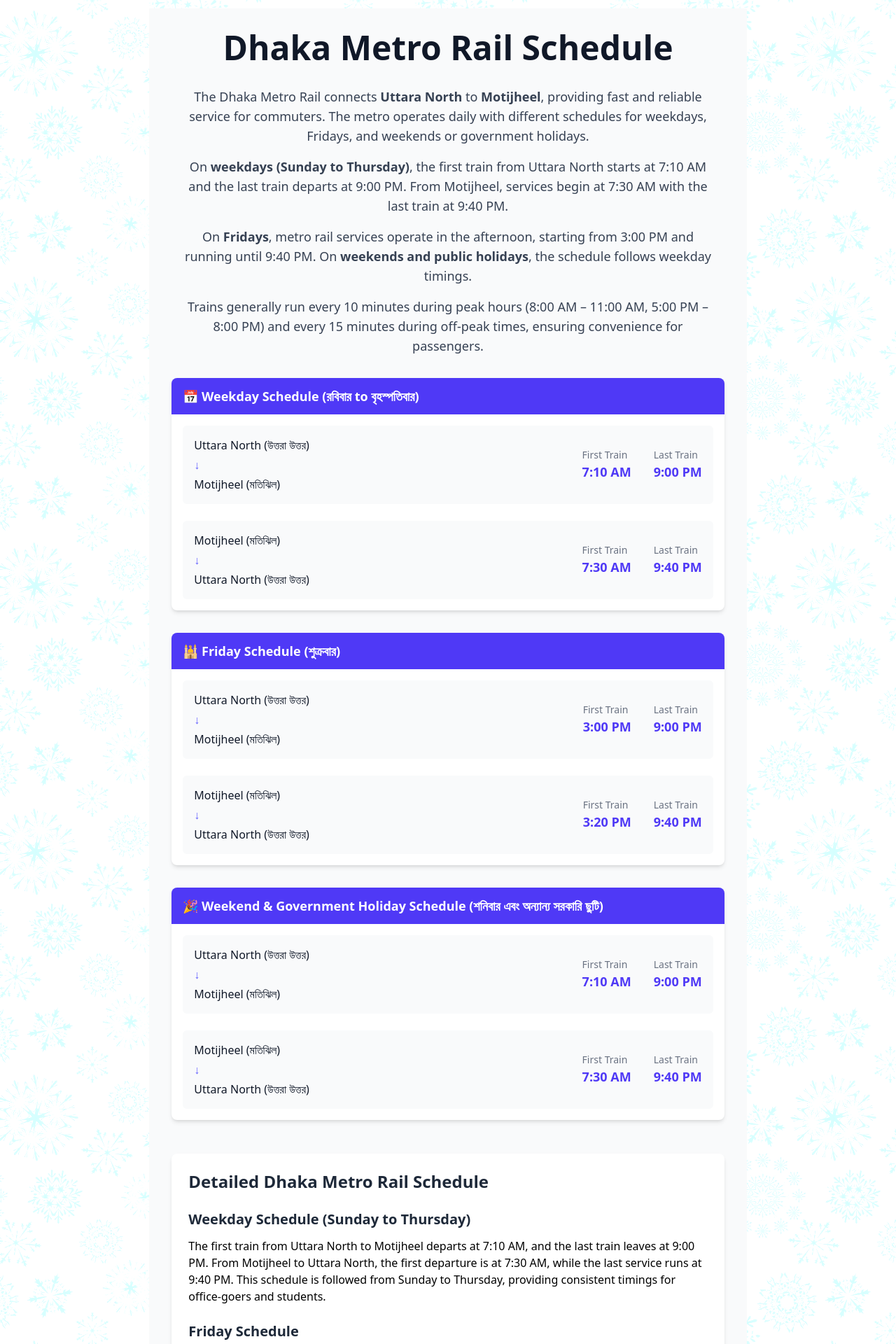
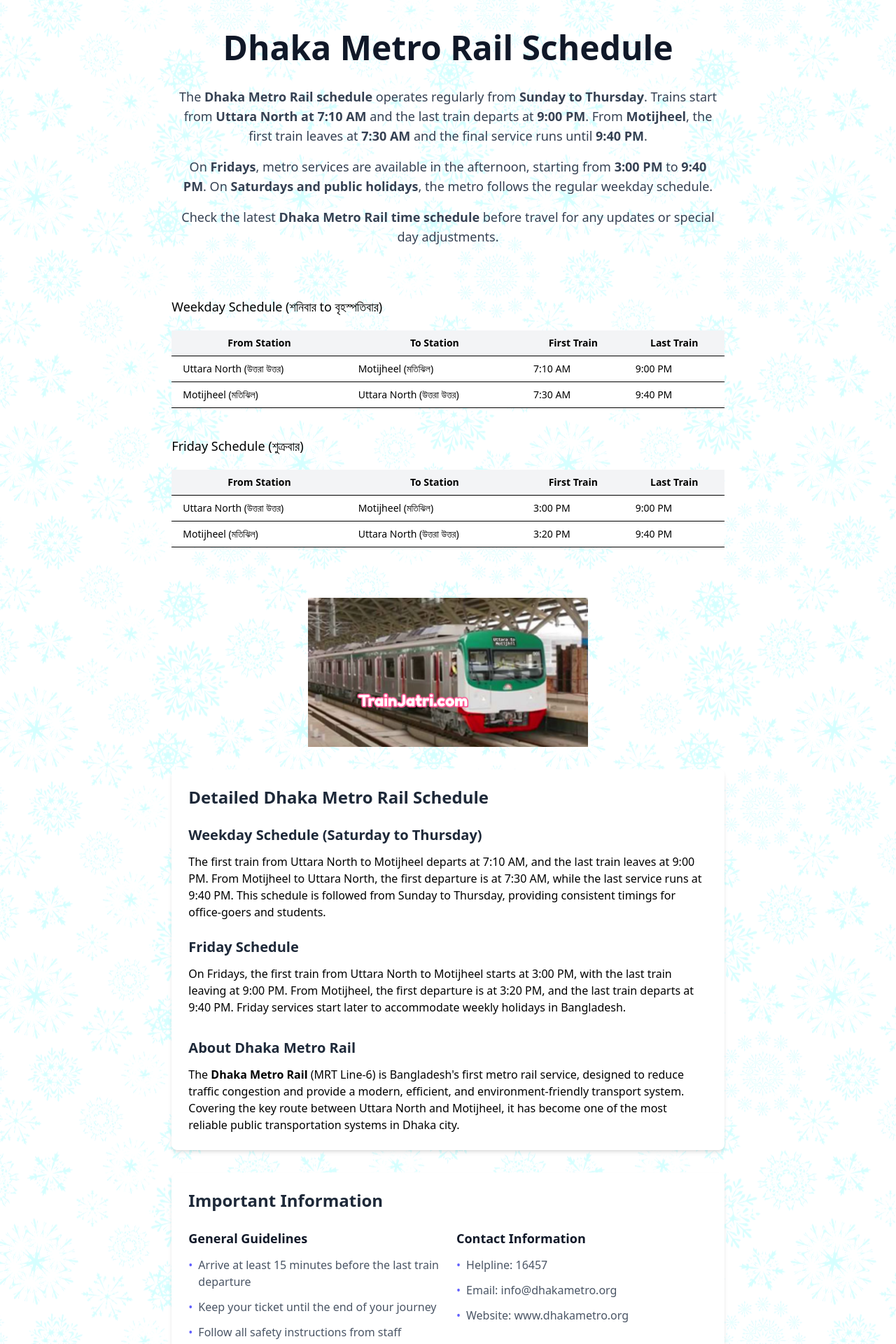
Before and after one commit to mdistiakahmed/train-jatri, a Next.js app: page /metro-rail in a window 1280 px wide. Shown: the part 100-2020 px from the top of the page at 70% size. Built offline with nearby package versions, Linux system fonts and the light colour scheme.

Commit message:
Update metro page

```diff
--- a/app/metro-rail/page.tsx
+++ b/app/metro-rail/page.tsx
@@ -1,5 +1,6 @@
 import React from 'react';
 import type { Metadata } from 'next';
+import Image from 'next/image';
 
 // Define metadata for the page
 export const metadata: Metadata = {
@@ -16,31 +17,47 @@ export const metadata: Metadata = {
   },
 };
 
-const ScheduleCard = ({ title, schedule }: { title: string; schedule: { from: string; to: string; first: string; last: string }[] }) => (
-  <div className="bg-white rounded-lg shadow-md overflow-hidden mb-8">
-    <h3 className="bg-indigo-600 text-white text-lg font-semibold px-4 py-3">{title}</h3>
-    <div className="p-4">
-      {schedule.map((item, index) => (
-        <div key={index} className="mb-6 last:mb-0">
-          <div className="flex flex-col md:flex-row md:items-center justify-between bg-gray-50 p-4 rounded-md">
-            <div className="text-center md:text-left mb-3 md:mb-0">
-              <div className="font-medium text-gray-900">{item.from}</div>
-              <div className="text-indigo-500 my-1">↓</div>
-              <div className="font-medium text-gray-900">{item.to}</div>
-            </div>
-            <div className="flex flex-col sm:flex-row sm:space-x-8 text-center sm:text-left mt-3 md:mt-0">
-              <div className="mb-2 sm:mb-0">
-                <div className="text-sm text-gray-500">First Train</div>
-                <div className="text-lg font-semibold text-indigo-600">{item.first}</div>
-              </div>
-              <div>
-                <div className="text-sm text-gray-500">Last Train</div>
-                <div className="text-lg font-semibold text-indigo-600">{item.last}</div>
-              </div>
-            </div>
-          </div>
-        </div>
-      ))}
+const ScheduleTable = ({ title, schedule }: { title: string; schedule: { from: string; to: string; first: string; last: string }[] }) => (
+  <div className="my-10">
+    <h3 className="text-lg my-5">{title}</h3>
+    <div className="w-full overflow-x-auto max-w-full">
+      <table className="min-w-max w-full bg-white rounded-lg shadow-md">
+        <thead>
+          <tr className="bg-gray-100">
+            <th className="py-2 px-4 border-b text-xs sm:text-sm whitespace-nowrap">
+              From Station
+            </th>
+            <th className="py-2 px-4 border-b text-xs sm:text-sm whitespace-nowrap">
+              To Station
+            </th>
+            <th className="py-2 px-4 border-b text-xs sm:text-sm whitespace-nowrap">
+              First Train
+            </th>
+            <th className="py-2 px-4 border-b text-xs sm:text-sm whitespace-nowrap">
+              Last Train
+            </th>
+          </tr>
+        </thead>
+        <tbody>
+          {schedule.map((item, index) => (
+            <tr key={index} className="border-b">
+              <td className="py-2 px-4 text-xs sm:text-sm whitespace-nowrap">
+                {item.from}
+              </td>
+              <td className="py-2 px-4 text-xs sm:text-sm whitespace-nowrap">
+                {item.to}
+              </td>
+              <td className="py-2 px-4 text-xs sm:text-sm whitespace-nowrap">
+                {item.first}
+              </td>
+              <td className="py-2 px-4 text-xs sm:text-sm whitespace-nowrap">
+                {item.last}
+              </td>
+
+            </tr>
+          ))}
+        </tbody>
+      </table>
     </div>
   </div>
 );
@@ -48,7 +65,7 @@ const ScheduleCard = ({ title, schedule }: { title: string; schedule: { from: st
 const schedules = [
   {
     id: 'weekday',
-    title: '📅 Weekday Schedule (রবিবার to বৃহস্পতিবার)',
+    title: 'Weekday Schedule (শনিবার to বৃহস্পতিবার)',
     items: [
       {
         from: 'Uttara North (উত্তরা উত্তর)',
@@ -66,7 +83,7 @@ const schedules = [
   },
   {
     id: 'friday',
-    title: '🕌 Friday Schedule (শুক্রবার)',
+    title: 'Friday Schedule (শুক্রবার)',
     items: [
       {
         from: 'Uttara North (উত্তরা উত্তর)',
@@ -81,31 +98,13 @@ const schedules = [
         last: '9:40 PM'
       }
     ]
-  },
-  {
-    id: 'weekend',
-    title: '🎉 Weekend & Government Holiday Schedule (শনিবার এবং অন্যান্য সরকারি ছুটি)',
-    items: [
-      {
-        from: 'Uttara North (উত্তরা উত্তর)',
-        to: 'Motijheel (মতিঝিল)',
-        first: '7:10 AM',
-        last: '9:00 PM'
-      },
-      {
-        from: 'Motijheel (মতিঝিল)',
-        to: 'Uttara North (উত্তরা উত্তর)',
-        first: '7:30 AM',
-        last: '9:40 PM'
-      }
-    ]
   }
 ];
 
 // Text summary of all schedules for SEO
 const textSchedule = {
   weekday: {
-    title: 'Weekday Schedule (Sunday to Thursday)',
+    title: 'Weekday Schedule (Saturday to Thursday)',
     northToMotijheel: 'The first train from Uttara North to Motijheel departs at 7:10 AM, and the last train leaves at 9:00 PM.',
     motijheelToNorth: 'From Motijheel to Uttara North, the first departure is at 7:30 AM, while the last service runs at 9:40 PM.'
   },
@@ -113,17 +112,12 @@ const textSchedule = {
     title: 'Friday Schedule',
     northToMotijheel: 'On Fridays, the first train from Uttara North to Motijheel starts at 3:00 PM, with the last train leaving at 9:00 PM.',
     motijheelToNorth: 'From Motijheel, the first departure is at 3:20 PM, and the last train departs at 9:40 PM.'
-  },
-  weekend: {
-    title: 'Weekend & Holiday Schedule',
-    northToMotijheel: 'On weekends and public holidays, the first train from Uttara North to Motijheel leaves at 7:10 AM, with the last departure at 9:00 PM.',
-    motijheelToNorth: 'From Motijheel to Uttara North, the first train starts at 7:30 AM and the last service departs at 9:40 PM.'
   }
 };
 
 export default function MetroRailPage() {
   return (
-    <div className="min-h-screen bg-gray-50 py-8 px-4 sm:px-6 lg:px-8">
+    <div className="py-8 px-4 sm:px-6 lg:px-8">
       <div className="max-w-4xl mx-auto">
         <div className="text-center mb-8">
           <h1 className="mb-8 text-3xl font-extrabold text-gray-900 sm:text-4xl md:text-5xl">
@@ -131,33 +125,42 @@ export default function MetroRailPage() {
           </h1>
 
           {/* Summary Section */}
-          <div className="max-w-3xl mx-auto text-gray-700 text-lg ">
+          <div className="max-w-3xl mx-auto text-gray-700 text-lg">
             <p className="mb-4">
-              The Dhaka Metro Rail connects <strong>Uttara North</strong> to <strong>Motijheel</strong>, providing fast and reliable service for commuters. The metro operates daily with different schedules for weekdays, Fridays, and weekends or government holidays.
+              The <strong>Dhaka Metro Rail schedule</strong> operates regularly from <strong>Sunday to Thursday</strong>.
+              Trains start from <strong>Uttara North at 7:10 AM</strong> and the last train departs at <strong>9:00 PM</strong>.
+              From <strong>Motijheel</strong>, the first train leaves at <strong>7:30 AM</strong> and the final service runs until <strong>9:40 PM</strong>.
             </p>
             <p className="mb-4">
-              On <strong>weekdays (Sunday to Thursday)</strong>, the first train from Uttara North starts at 7:10 AM and the last train departs at 9:00 PM. From Motijheel, services begin at 7:30 AM with the last train at 9:40 PM.
-            </p>
-            <p className="mb-4">
-              On <strong>Fridays</strong>, metro rail services operate in the afternoon, starting from 3:00 PM and running until 9:40 PM. On <strong>weekends and public holidays</strong>, the schedule follows weekday timings.
+              On <strong>Fridays</strong>, metro services are available in the afternoon, starting from <strong>3:00 PM</strong> to <strong>9:40 PM</strong>.
+              On <strong>Saturdays and public holidays</strong>, the metro follows the regular weekday schedule.
             </p>
             <p>
-              Trains generally run every 10 minutes during peak hours (8:00 AM – 11:00 AM, 5:00 PM – 8:00 PM) and every 15 minutes during off-peak times, ensuring convenience for passengers.
+              Check the latest <strong>Dhaka Metro Rail time schedule</strong> before travel for any updates or special day adjustments.
             </p>
           </div>
         </div>
 
+
         {/* All Schedules */}
-        <div className="space-y-8 mb-12">
+        <div className="w-full overflow-x-auto max-w-[400px] md:max-w-screen">
           {schedules.map((schedule) => (
-            <div key={schedule.id} id={schedule.id}>
-              <ScheduleCard
+            <div key={schedule.id} id={schedule.id} className="mb-8">
+              <ScheduleTable
                 title={schedule.title}
                 schedule={schedule.items}
               />
             </div>
           ))}
         </div>
+
+        <Image
+            src="/metro.png"
+            alt="Metro rail schedule"
+            width={400}
+            height={200}
+            className="mx-auto my-8"
+          />
 
         {/* Text Schedule for SEO */}
         <div className="prose max-w-none bg-white p-6 rounded-lg shadow-md mb-8">
@@ -173,14 +176,9 @@ export default function MetroRailPage() {
             {textSchedule.friday.northToMotijheel} {textSchedule.friday.motijheelToNorth} Friday services start later to accommodate weekly holidays in Bangladesh.
           </p>
 
-          <h3 className="mt-4 text-xl font-semibold text-gray-800 mt-6 mb-3">{textSchedule.weekend.title}</h3>
-          <p>
-            {textSchedule.weekend.northToMotijheel} {textSchedule.weekend.motijheelToNorth} This makes weekend and government holiday travel easier for passengers visiting Motijheel, Uttara, and other important metro rail stations.
-          </p>
-
           <h3 className="mt-4 text-xl font-semibold text-gray-800 mt-8 mb-3">About Dhaka Metro Rail</h3>
           <p>
-            The <strong>Dhaka Metro Rail</strong> (MRT Line-6) is Bangladesh’s first metro rail service, designed to reduce traffic congestion and provide a modern, efficient, and environment-friendly transport system. Covering the key route between Uttara North and Motijheel, it has become one of the most reliable public transportation systems in Dhaka city.
+            The <strong>Dhaka Metro Rail</strong> (MRT Line-6) is Bangladesh's first metro rail service, designed to reduce traffic congestion and provide a modern, efficient, and environment-friendly transport system. Covering the key route between Uttara North and Motijheel, it has become one of the most reliable public transportation systems in Dhaka city.
           </p>
         </div>
 
@@ -198,67 +196,33 @@ export default function MetroRailPage() {
                 </li>
                 <li className="flex items-start">
                   <span className="text-indigo-500 mr-2">•</span>
-                  <span>Ticket counters close 5 minutes before the last train</span>
+                  <span>Keep your ticket until the end of your journey</span>
                 </li>
                 <li className="flex items-start">
                   <span className="text-indigo-500 mr-2">•</span>
-                  <span>Frequency: Every 10 minutes (peak hours), 15 minutes (off-peak)</span>
+                  <span>Follow all safety instructions from staff</span>
                 </li>
               </ul>
             </div>
-
             <div>
-              <h3 className="text-lg font-semibold text-gray-900 mb-3">Peak Hours</h3>
+              <h3 className="text-lg font-semibold text-gray-900 mb-3">Contact Information</h3>
               <ul className="space-y-3 text-gray-600">
                 <li className="flex items-start">
                   <span className="text-indigo-500 mr-2">•</span>
-                  <span>Morning: 8:00 AM - 11:00 AM</span>
+                  <span>Helpline: 16457</span>
                 </li>
                 <li className="flex items-start">
                   <span className="text-indigo-500 mr-2">•</span>
-                  <span>Evening: 5:00 PM - 8:00 PM</span>
+                  <span>Email: info@dhakametro.org</span>
+                </li>
+                <li className="flex items-start">
+                  <span className="text-indigo-500 mr-2">•</span>
+                  <span>Website: www.dhakametro.org</span>
                 </li>
               </ul>
             </div>
           </div>
-
-          <div className="mt-8 p-4 bg-yellow-50 border-l-4 border-yellow-400 rounded">
-            <div className="flex">
-              <div className="flex-shrink-0">
-                <svg className="h-5 w-5 text-yellow-400" xmlns="http://www.w3.org/2000/svg" viewBox="0 0 20 20" fill="currentColor">
-                  <path fillRule="evenodd" d="M8.257 3.099c.765-1.36 2.722-1.36 3.486 0l5.58 9.92c.75 1.334-.213 2.98-1.742 2.98H4.42c-1.53 0-2.493-1.646-1.743-2.98l5.58-9.92zM11 13a1 1 0 11-2 0 1 1 0 012 0zm-1-8a1 1 0 00-1 1v3a1 1 0 002 0V6a1 1 0 00-1-1z" clipRule="evenodd" />
-                </svg>
-              </div>
-              <div className="ml-3">
-                <p className="text-sm text-yellow-700">
-                  <strong>Note:</strong> Dhaka Metro Rail schedules may change during public holidays and special occasions. Please check for official updates before your journey.
-                </p>
-              </div>
-            </div>
-          </div>
         </div>
-
-        {/* Official Updates Section */}
-        <section className="bg-yellow-50 border border-yellow-200 rounded-lg p-6 my-10">
-        <h2 className="text-xl font-semibold text-yellow-800 mb-3">
-            Official Metro Rail Schedule Updates
-        </h2>
-        <p className="text-gray-700 leading-relaxed">
-            For the latest and most accurate Dhaka Metro Rail schedule or any urgent
-            updates, please visit the{" "}
-            <a
-            href="https://dmtcl.gov.bd/site/page/d95a6907-4278-4a36-8a90-ee38c2dd43e8/%E0%A6%B8%E0%A6%AE%E0%A7%9F%E0%A6%B8%E0%A7%82%E0%A6%9A%E0%A6%BF"
-            target="_blank"
-            rel="noopener noreferrer"
-            className="text-indigo-600 hover:underline font-medium"
-            >
-            official DMTCL website
-            </a>
-            . This ensures you always have the most up-to-date metro rail timings and
-            announcements.
-        </p>
-        </section>
-
       </div>
     </div>
   );
```
